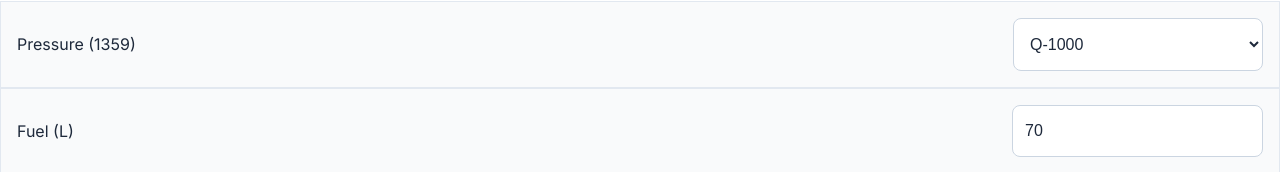
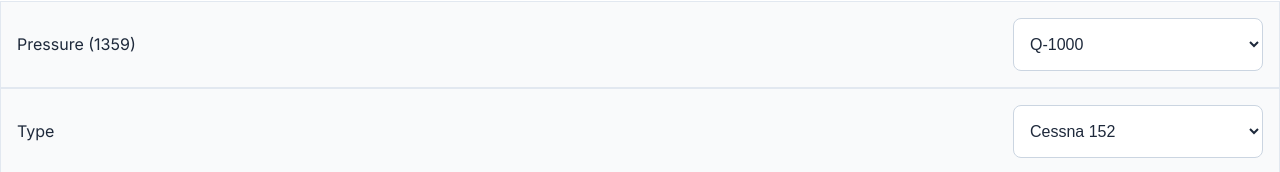
Before and after one commit to bibin-jaimon/2025-load-trim-pwa, a React (Vite) app: page / in a window 1280 px wide. Shown: the part 628-800 px from the top of the page. Built offline with nearby package versions, Linux system fonts and the light colour scheme.

Commit message:
Code update

```diff
--- a/src/App.jsx
+++ b/src/App.jsx
@@ -148,11 +148,6 @@ function App() {
             onChange={setSelectedPressure}
           />
         )}
-        {renderFuelTextField({
-          label: `Fuel (L)`,
-          value: fuel,
-          onChange: setFuel,
-        })}
         {canShow && (
           <TitleWithSelector
             title="Type"
@@ -172,6 +167,11 @@ function App() {
           />
         )}
         {renderFuelTextField({
+          label: `Fuel (L)`,
+          value: fuel,
+          onChange: setFuel,
+        })}
+        {/* {renderFuelTextField({
           label: "Pilot",
           value: pilotWeight,
           onChange: setPilotWeight,
@@ -181,7 +181,7 @@ function App() {
             label: "Co-Pilot",
             value: coPilotWeight,
             onChange: setCoPilotWeight,
-          })}
+          })} */}
 
         {/* <h1
           style={{
```
